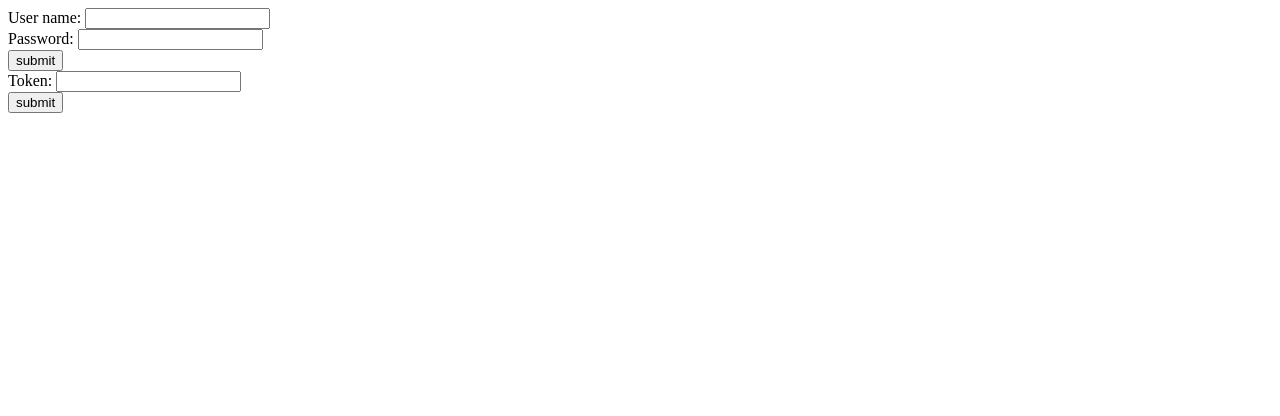
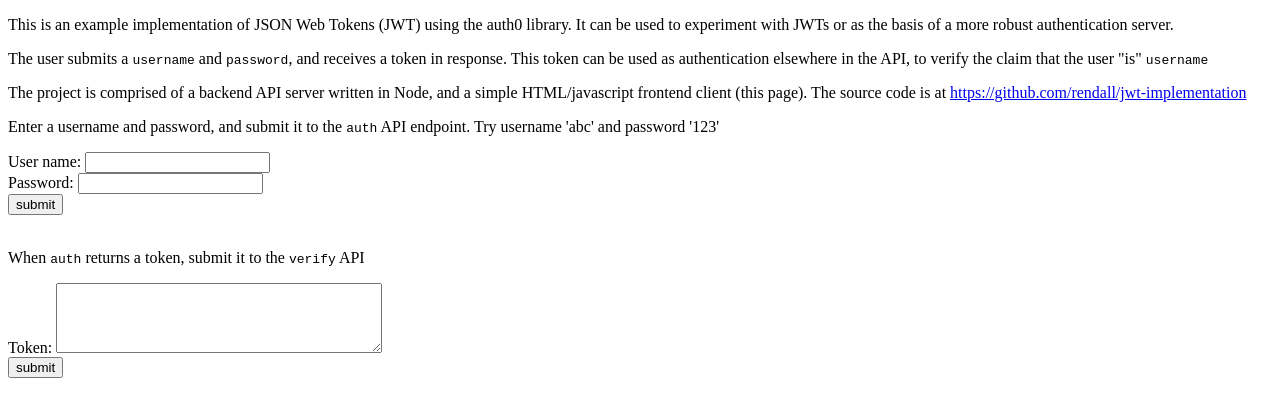
Before and after one commit to rendall/jwt-implementation, a website with bundled scripts: page public/index.html in a window 1280 px wide. Built offline with nearby package versions, Linux system fonts and the light colour scheme.

Commit message:
Add project description, styling

```diff
--- a/public/index.html
+++ b/public/index.html
@@ -4,14 +4,27 @@
 <head>
   <title>Auth/Verify API</title>
   <style>
-    #errorDisplay{
-      color:red;
+    #errorDisplay {
+      color: red;
     }
 
+    textarea[name=token] {
+      width: 20rem;
+      height: 4rem;
+    }
   </style>
 </head>
 
 <body>
+  <p>This is an example implementation of JSON Web Tokens (JWT) using the auth0 library. It can be used to experiment
+    with JWTs or as the basis of a more robust authentication server.</p>
+  <p>The user submits a <code>username</code> and <code>password</code>, and receives a token in response. This token
+    can be used as authentication elsewhere in the API, to verify the claim that the user "is" <code>username</code></p>
+  <p>The project is comprised of a backend API server written in Node, and a simple HTML/javascript frontend client
+    (this page). The source code is at <a
+      href="https://github.com/rendall/jwt-implementation">https://github.com/rendall/jwt-implementation</a></p>
+  <p>Enter a username and password, and submit it to the <code>auth</code> API endpoint. Try username 'abc' and password
+    '123'</p>
   <form id="userForm">
     <div>
       <label for="user">User name:</label>
@@ -24,10 +37,12 @@
     <button type="submit" id="userSubmitButton">submit</button>
   </form>
 
+  <br />
+  <p>When <code>auth</code> returns a token, submit it to the <code>verify</code> API</p>
   <form id="tokenForm">
     <div>
       <label for="token">Token:</label>
-      <input name="token" />
+      <textarea name="token"></textarea>
     </div>
     <button type="submit" id="tokenSubmitButton">submit</button>
   </form>
--- a/src/public/js/client.ts
+++ b/src/public/js/client.ts
@@ -31,8 +31,8 @@ const onBasicSubmit = (event: Event) => {
       else return text;
     })
     .then(token => {
-      const input: HTMLInputElement = document.querySelector(
-        "input[name=token]"
+      const input: HTMLTextAreaElement = document.querySelector(
+        "textarea[name=token]"
       );
       input.value = token;
       displayStatus("The auth API returns a token")
@@ -52,8 +52,8 @@ const onBearerSubmit = (event: Event) => {
   displayStatus("")
 
   const token = (document.querySelector(
-    "input[name=token]"
-  ) as HTMLInputElement).value;
+    "textarea[name=token]"
+  ) as HTMLTextAreaElement).value;
 
   const verifyReqInfo = {
     credentials: credentials,
```
